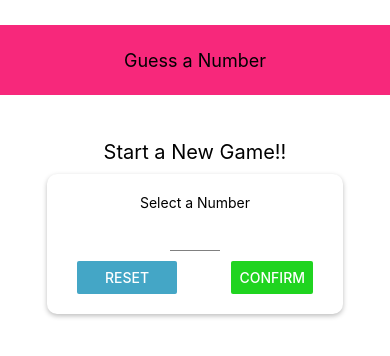
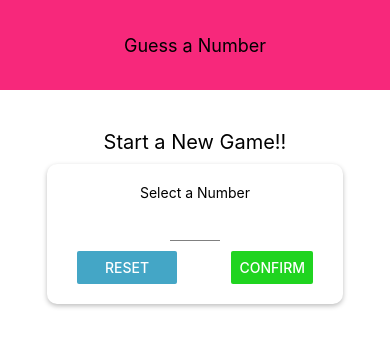
Before and after one commit to TarunSharma194/Guess_the_Number, a React Native app: screen / in a window 390 px wide. Shown: the top 356 px of the page. Built offline with nearby package versions, Linux system fonts and the light colour scheme.

Commit message:
added GameScreen and switching screens without navigator

```diff
--- a/App.js
+++ b/App.js
@@ -1,21 +1,35 @@
 import { StatusBar } from 'expo-status-bar';
-import React from 'react';
+import React, { useState } from 'react';
 import { StyleSheet, Text, View } from 'react-native';
 
 import Header from './components/Header';
 import StartGame from './screens/StartGame';
+import GameScreen from './screens/GameScreen';
 
 export default function App() {
+
+	const [userNumber, setUserNumber] = useState();
+
+	const startGameHandler = (selectedNumber) => {
+		setUserNumber(selectedNumber);
+	}
+
+	let content = <StartGame onStartGame={startGameHandler}/>
+
+	if(userNumber) {
+		content = <GameScreen userChoice={userNumber}/>
+	}
+
 	return (
 		<View style={styles.screen}>
-			<Header title="Guess a Number"/>
-      <StartGame />
+			<Header title="Guess a Number" />
+			{content}
 		</View>
 	);
 }
 
 const styles = StyleSheet.create({
 	screen: {
-    flex: 1
+		flex: 1
 	}
 });
--- a/components/Header.js
+++ b/components/Header.js
@@ -14,12 +14,12 @@
 const styles = StyleSheet.create({
 	header: {
 		width: '100%',
-		height: 70,
+		height: 90,
 		padding: 30,
 		justifyContent: 'center',
 		alignItems: 'center',
-        backgroundColor: Colors.primary,
-        marginVertical: 25
+		backgroundColor: Colors.primary,
+		marginBottom: 20
 	},
 	headerTitle: {
 		color: 'black',
--- /dev/null
+++ b/screens/GameScreen.js
@@ -0,0 +1,48 @@
+import React, { useState } from 'react';
+import { View, Text, StyleSheet, Button } from 'react-native';
+
+import NumberContainer from '../components/NumberContainer';
+import Card from '../components/Card';
+
+const generateRandomBetween = (min, max, exclude) => {
+	min = Math.ceil(min);
+	max = Math.floor(max);
+	rndNum = Math.floor(Math.random() * (max - min)) + min;
+	if (rndNum === exclude) {
+		return generateRandomBetween(min, max, exclude);
+	} else {
+		return rndNum;
+	}
+};
+
+const GameScreen = (props) => {
+	const [ currentGuess, setCurrentGuess ] = useState(generateRandomBetween(1, 100, props.userChoice));
+
+	return (
+		<View style={styles.screen}>
+			<Text>Opponent's Guess</Text>
+			<NumberContainer>{currentGuess}</NumberContainer>
+			<Card style={styles.buttonContainer}>
+				<Button title="Lower" onPress={() => {}} />
+				<Button title="Greater" onPress={() => {}} />
+			</Card>
+		</View>
+	);
+};
+
+const styles = StyleSheet.create({
+	screen: {
+		flex: 1,
+		padding: 10,
+		alignItems: 'center'
+	},
+	buttonContainer: {
+		flexDirection: 'row',
+		justifyContent: 'space-between',
+		width: 300,
+		maxWidth: '80%',
+        marginTop: 20,
+	}
+});
+
+export default GameScreen;
--- a/screens/StartGame.js
+++ b/screens/StartGame.js
@@ -41,7 +41,7 @@
 			<Card style={styles.summaryContainer}>
 				<Text>You Selected</Text>
                 <NumberContainer>{selectedNumber}</NumberContainer>
-                <Button title='START GAME'/>
+                <Button title='START GAME' onPress={() => props.onStartGame(selectedNumber)}/>
 			</Card>
 		);
 	}
```
